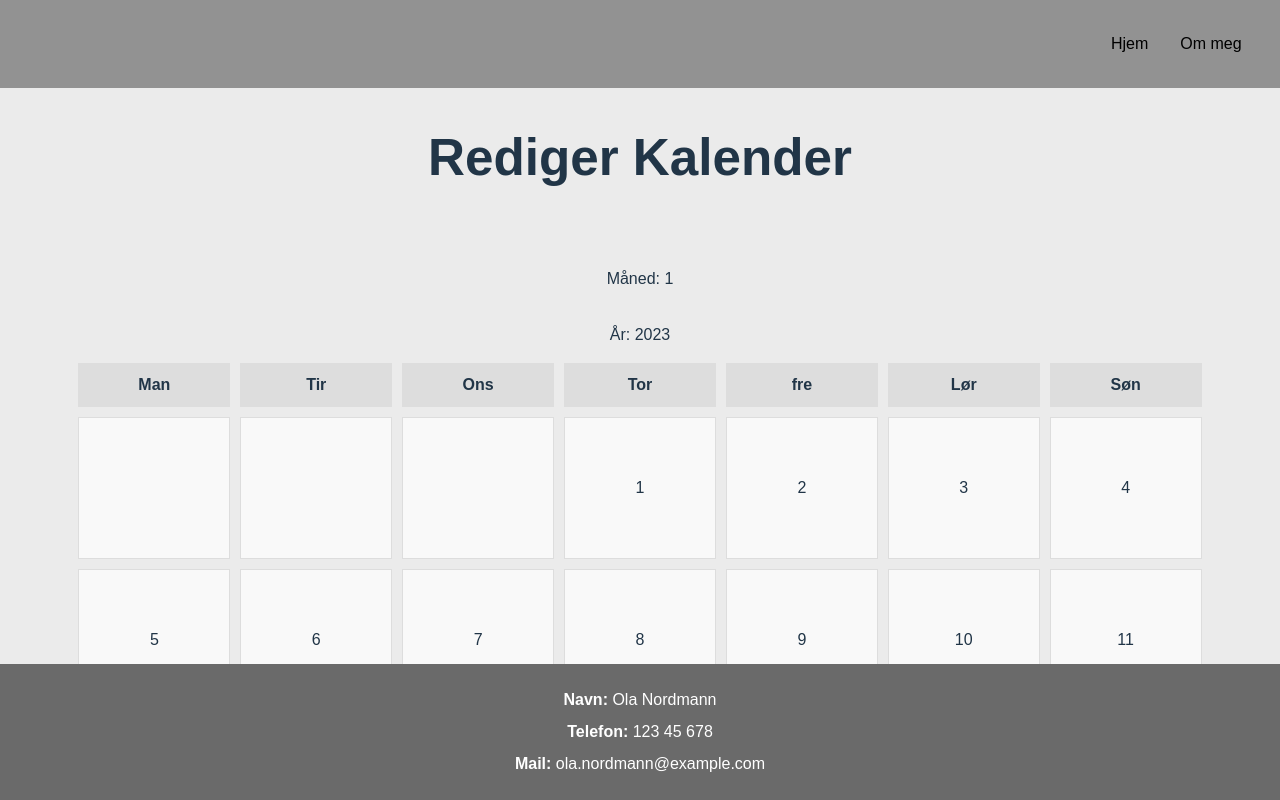
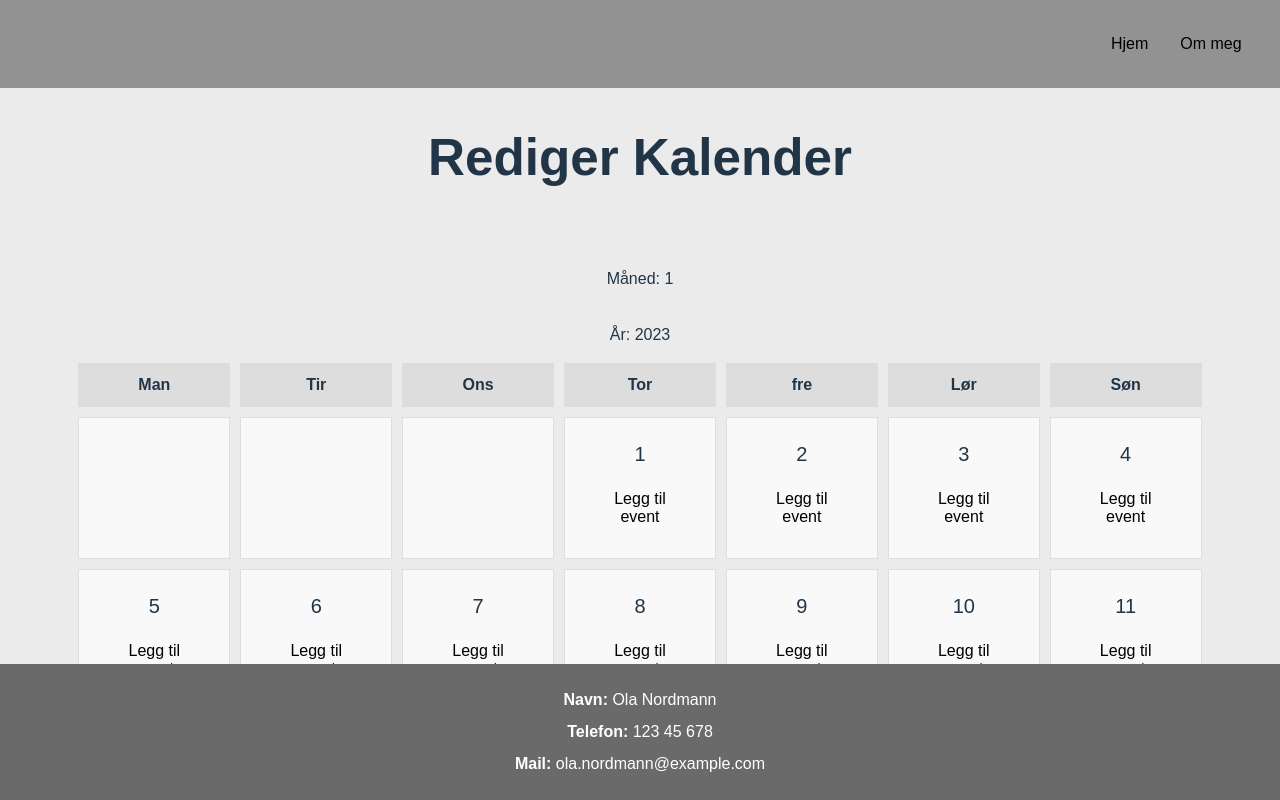
Before and after one commit to Sebjur733/kalender, a React (Vite) app in the folder reactApp/: page /rediger-kalender in a window 1280 px wide. Built offline with nearby package versions, Linux system fonts and the light colour scheme.

Commit message:
events kan bli lagt til i hver dag nå. Videre skal jeg jobbe med at man kan legeg til flere events i en enkel dag

```diff
--- a/reactApp/src/RedigerKalender.css
+++ b/reactApp/src/RedigerKalender.css
@@ -44,7 +44,44 @@ h2 {
     background-color: #f9f9f9;
     height: 100px;
     display: flex;
+    flex-direction: column;
     align-items: center;
     justify-content: center;
     font-size: 16px;
 }
+
+.day-number {
+    font-size: 20px; /* Juster størrelsen på dag-tallet hvis ønskelig */
+    margin-bottom: 10px; /* Litt avstand mellom tallet og input-feltet */
+}
+
+.modal-overlay {
+    position: fixed;
+    top: 0;
+    left: 0;
+    right: 0;
+    bottom: 0;
+    background-color: rgba(0, 0, 0, 0.5); /* Halvgjennomsiktig bakgrunn */
+    display: flex;
+    justify-content: center;
+    align-items: center;
+}
+
+.modal-content {
+    background-color: white;
+    padding: 20px;
+    border-radius: 8px;
+    box-shadow: 0 4px 8px rgba(0, 0, 0, 0.1);
+    width: 300px;
+    max-width: 100%;
+}
+
+.event-box {
+    background-color: #2f95d5;
+    color: white;
+    padding: 5px;
+    margin-top: 10px;
+    border-radius: 4px;
+    cursor: pointer;
+    text-align: center;
+}
--- a/reactApp/src/RedigerKalender.jsx
+++ b/reactApp/src/RedigerKalender.jsx
@@ -22,6 +22,12 @@ const RedigerKalender = () => {
         month: 0,
         year: 2023
     });
+
+    const [events, setEvents] = useState({});
+    const [isModalOpen, setIsModalOpen] = useState(false);
+    const [selectedDay, setSelectedDay] = useState(null);
+    const [eventTitle, setEventTitle] = useState('');
+    const [eventDetails, setEventDetails] = useState('');
 
     // Hent data fra localStorage når komponenten mountes
     useEffect(() => {
@@ -49,27 +55,69 @@ const RedigerKalender = () => {
 
     // Konverter månedsnavn til indeks
     const monthIndex = monthNameToIndex(kalenderData.month);
-
     // Beregn antall dager i måneden
     const totalDays = daysInMonth(kalenderData.year, monthIndex);
-
     // Beregn hvilken ukedag den første dagen i måneden er
     const firstDayIndex = getFirstDayOfMonth(kalenderData.year, monthIndex);
+
+    const handleAddEventClick = (day) => {
+        setSelectedDay(day);  // Sett valgt dag
+        setIsModalOpen(true);  // Åpne modalen
+    };
+
+    const handleSaveEvent = () => {
+        if (eventTitle.trim() === '') {
+            alert('Tittel kan ikke være tom.');
+            return;
+        }
+        // Lagre eventet i state for den valgte dagen
+        setEvents(prevEvents => ({
+            ...prevEvents,
+            [selectedDay]: {
+                title: eventTitle,
+                details: eventDetails
+            }
+        }));
+
+        // Tøm modal input
+        setEventTitle('');
+        setEventDetails('');
+        setIsModalOpen(false);  // Lukk modalen
+    };
+
+    const handleModalClose = () => {
+        setIsModalOpen(false);
+        setEventTitle('');
+        setEventDetails('');
+    };
 
     // Lag en array med dagene i måneden
     const renderDays = () => {
         let days = [];
+
         // Fyll ut tomme celler for dager før den første dagen i måneden
         for (let i = 0; i < firstDayIndex; i++) {
             days.push(<div key={`empty-${i}`} className="calendar-day empty"></div>);
         }
+
+        // Lag en celle for hver dag i måneden med knapp for å legge til hendelse
         for (let day = 1; day <= totalDays; day++) {
             days.push(
                 <div key={day} className="calendar-day">
-                    {day}
+                    <div className="day-number">{day}</div>
+                    {events[day] ? (
+                        <div className="event-box" onClick={() => alert(`${events[day].title}: ${events[day].details}`)}>
+                            {events[day].title}
+                        </div>
+                    ) : (
+                        <button onClick={() => handleAddEventClick(day)}>
+                            Legg til event
+                        </button>
+                    )}
                 </div>
             );
         }
+
         return days;
     };
 
@@ -97,6 +145,28 @@ const RedigerKalender = () => {
                 </div>
                 {renderDays()} {/* Vis dagene */}
             </div>
+
+              {/* Modal for å legge til event */}
+              {isModalOpen && (
+                <div className="modal-overlay">
+                    <div className="modal-content">
+                        <h3>Legg til event for dag {selectedDay}</h3>
+                        <input
+                            type="text"
+                            placeholder="Tittel"
+                            value={eventTitle}
+                            onChange={(e) => setEventTitle(e.target.value)}
+                        />
+                        <textarea
+                            placeholder="Detaljer om hendelsen"
+                            value={eventDetails}
+                            onChange={(e) => setEventDetails(e.target.value)}
+                        />
+                        <button onClick={handleSaveEvent}>Legg til event</button>
+                        <button onClick={handleModalClose}>Lukk</button>
+                    </div>
+                </div>
+            )}
         </div>
 
     );
```
